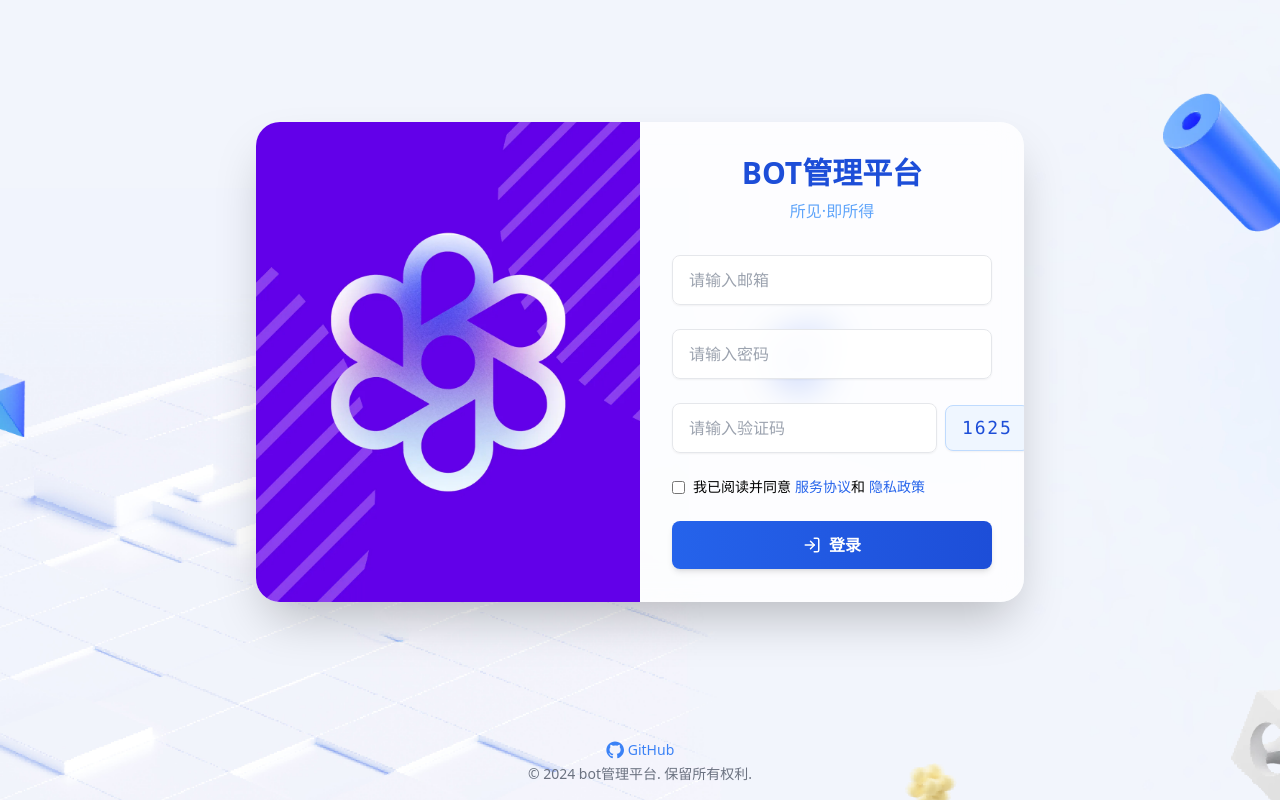
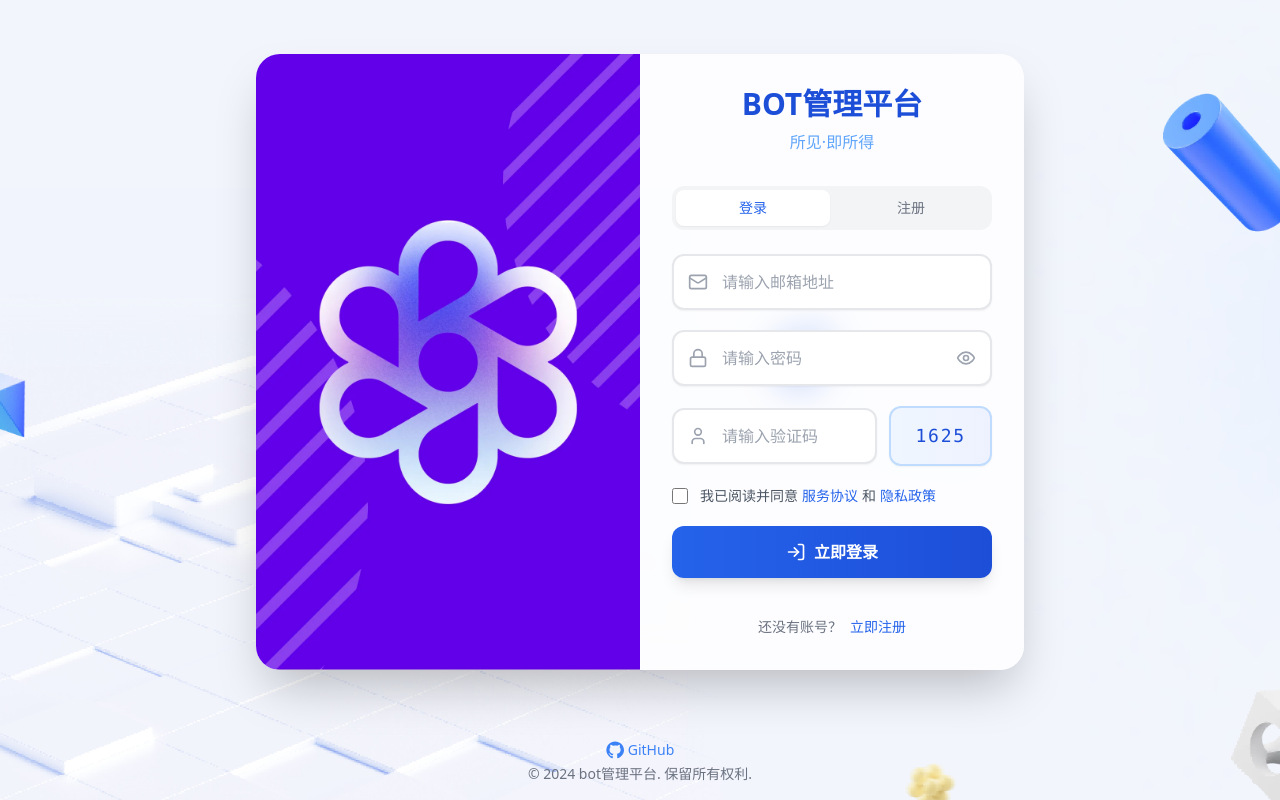
Before and after one commit to kilimro/bot_web_pro, a React (Vite) app: page /login in a window 1280 px wide. Built offline with nearby package versions, Linux system fonts and the light colour scheme; no server answers; the HTML template or start-up script is replaced by a standard one.

Commit message:
优化登录页面并添加注册功能

```diff
--- a/src/components/Auth/LoginForm.tsx
+++ b/src/components/Auth/LoginForm.tsx
@@ -1,15 +1,20 @@
 import React, { useState } from 'react';
 import { useNavigate } from 'react-router-dom';
 import { useAuth } from '../../context/AuthContext';
-import { LogIn } from 'lucide-react';
+import { LogIn, UserPlus, Eye, EyeOff, Mail, Lock, User, Shield } from 'lucide-react';
 import { Modal } from 'antd';
+import { supabase } from '../../lib/supabase';
 
 const LoginForm: React.FC = () => {
   const [email, setEmail] = useState('');
   const [password, setPassword] = useState('');
+  const [confirmPassword, setConfirmPassword] = useState('');
   const [error, setError] = useState('');
   const [success, setSuccess] = useState('');
   const [loading, setLoading] = useState(false);
+  const [isRegisterMode, setIsRegisterMode] = useState(false);
+  const [showPassword, setShowPassword] = useState(false);
+  const [showConfirmPassword, setShowConfirmPassword] = useState(false);
   const { login } = useAuth();
   const navigate = useNavigate();
 
@@ -26,7 +31,95 @@ const LoginForm: React.FC = () => {
   };
   React.useEffect(() => { generateCaptcha(); }, []);
 
-  const handleSubmit = async (e: React.FormEvent) => {
+  // 重置表单
+  const resetForm = () => {
+    setEmail('');
+    setPassword('');
+    setConfirmPassword('');
+    setCaptchaInput('');
+    setError('');
+    setSuccess('');
+    generateCaptcha();
+  };
+
+  // 切换模式
+  const toggleMode = () => {
+    setIsRegisterMode(!isRegisterMode);
+    resetForm();
+  };
+
+  // 注册处理
+  const handleRegister = async (e: React.FormEvent) => {
+    e.preventDefault();
+
+    if (!email || !password || !confirmPassword) {
+      setError('请填写所有必填字段');
+      return;
+    }
+
+    if (password !== confirmPassword) {
+      setError('两次输入的密码不一致');
+      return;
+    }
+
+    if (password.length < 6) {
+      setError('密码长度至少6位');
+      return;
+    }
+
+    if (!captchaInput || captchaInput !== captcha) {
+      setError('验证码错误');
+      generateCaptcha();
+      return;
+    }
+
+    if (!checked) {
+      setError('请先同意服务协议和隐私政策');
+      return;
+    }
+
+    try {
+      setLoading(true);
+      setError('');
+      setSuccess('');
+
+      const { data, error } = await supabase.auth.signUp({
+        email,
+        password,
+        options: {
+          emailRedirectTo: `${window.location.origin}/dashboard`
+        }
+      });
+
+      if (error) throw error;
+
+      if (data.user) {
+        setSuccess('注册成功！正在为您登录...');
+        // 注册成功后自动登录
+        setTimeout(async () => {
+          try {
+            await login(email, password);
+            navigate('/dashboard');
+          } catch (loginError) {
+            setError('注册成功但自动登录失败，请手动登录');
+            setIsRegisterMode(false);
+          }
+        }, 1500);
+      }
+    } catch (err: any) {
+      console.error('Registration error:', err);
+      if (err.message?.includes('already registered')) {
+        setError('该邮箱已被注册，请直接登录');
+      } else {
+        setError(err.message || '注册失败，请稍后重试');
+      }
+    } finally {
+      setLoading(false);
+    }
+  };
+
+  // 登录处理
+  const handleLogin = async (e: React.FormEvent) => {
     e.preventDefault();
     if (!email || !password) {
       setError('请输入邮箱和密码');
@@ -59,86 +152,216 @@ const LoginForm: React.FC = () => {
     }
   };
 
+  const handleSubmit = isRegisterMode ? handleRegister : handleLogin;
+
   return (
     <>
-      <form onSubmit={handleSubmit} className="space-y-6">
-        <div>
+      <div className="mb-6 text-center">
+        <div className="flex justify-center space-x-1 bg-gray-100 rounded-xl p-1">
+          <button
+            type="button"
+            onClick={() => !isRegisterMode && toggleMode()}
+            className={`flex-1 py-2 px-4 rounded-lg text-sm font-medium transition-all duration-200 ${
+              !isRegisterMode
+                ? 'bg-white text-blue-600 shadow-sm'
+                : 'text-gray-500 hover:text-gray-700'
+            }`}
+          >
+            登录
+          </button>
+          <button
+            type="button"
+            onClick={() => isRegisterMode && toggleMode()}
+            className={`flex-1 py-2 px-4 rounded-lg text-sm font-medium transition-all duration-200 ${
+              isRegisterMode
+                ? 'bg-white text-blue-600 shadow-sm'
+                : 'text-gray-500 hover:text-gray-700'
+            }`}
+          >
+            注册
+          </button>
+        </div>
+      </div>
+
+      <form onSubmit={handleSubmit} className="space-y-5">
+        {/* 邮箱输入框 */}
+        <div className="relative">
+          <div className="absolute inset-y-0 left-0 pl-4 flex items-center pointer-events-none">
+            <Mail size={20} className="text-gray-400" />
+          </div>
           <input
             id="email"
             type="email"
             value={email}
             onChange={(e) => setEmail(e.target.value)}
-            className="w-full px-4 py-3 rounded-lg border border-gray-200 focus:ring-2 focus:ring-blue-500 focus:outline-none text-gray-800 bg-white bg-opacity-90 placeholder-gray-400 text-base shadow-sm"
-            placeholder="请输入邮箱"
+            className="w-full pl-12 pr-4 py-3.5 rounded-xl border-2 border-gray-200 focus:border-blue-500 focus:ring-4 focus:ring-blue-100 transition-all duration-200 text-gray-800 bg-white placeholder-gray-400 text-base shadow-sm hover:border-gray-300"
+            placeholder="请输入邮箱地址"
             required
           />
         </div>
-        <div>
+
+        {/* 密码输入框 */}
+        <div className="relative">
+          <div className="absolute inset-y-0 left-0 pl-4 flex items-center pointer-events-none">
+            <Lock size={20} className="text-gray-400" />
+          </div>
           <input
             id="password"
-            type="password"
+            type={showPassword ? 'text' : 'password'}
             value={password}
             onChange={(e) => setPassword(e.target.value)}
-            className="w-full px-4 py-3 rounded-lg border border-gray-200 focus:ring-2 focus:ring-blue-500 focus:outline-none text-gray-800 bg-white bg-opacity-90 placeholder-gray-400 text-base shadow-sm"
-            placeholder="请输入密码"
+            className="w-full pl-12 pr-12 py-3.5 rounded-xl border-2 border-gray-200 focus:border-blue-500 focus:ring-4 focus:ring-blue-100 transition-all duration-200 text-gray-800 bg-white placeholder-gray-400 text-base shadow-sm hover:border-gray-300"
+            placeholder={isRegisterMode ? "请设置密码（至少6位）" : "请输入密码"}
             required
           />
+          <button
+            type="button"
+            onClick={() => setShowPassword(!showPassword)}
+            className="absolute inset-y-0 right-0 pr-4 flex items-center text-gray-400 hover:text-gray-600 transition-colors"
+          >
+            {showPassword ? <EyeOff size={20} /> : <Eye size={20} />}
+          </button>
         </div>
-        <div className="flex items-center gap-2">
+
+        {/* 确认密码输入框（仅注册模式显示） */}
+        {isRegisterMode && (
+          <div className="relative">
+            <div className="absolute inset-y-0 left-0 pl-4 flex items-center pointer-events-none">
+              <Shield size={20} className="text-gray-400" />
+            </div>
+            <input
+              id="confirmPassword"
+              type={showConfirmPassword ? 'text' : 'password'}
+              value={confirmPassword}
+              onChange={(e) => setConfirmPassword(e.target.value)}
+              className="w-full pl-12 pr-12 py-3.5 rounded-xl border-2 border-gray-200 focus:border-blue-500 focus:ring-4 focus:ring-blue-100 transition-all duration-200 text-gray-800 bg-white placeholder-gray-400 text-base shadow-sm hover:border-gray-300"
+              placeholder="请再次输入密码"
+              required
+            />
+            <button
+              type="button"
+              onClick={() => setShowConfirmPassword(!showConfirmPassword)}
+              className="absolute inset-y-0 right-0 pr-4 flex items-center text-gray-400 hover:text-gray-600 transition-colors"
+            >
+              {showConfirmPassword ? <EyeOff size={20} /> : <Eye size={20} />}
+            </button>
+          </div>
+        )}
+
+        {/* 验证码输入框 */}
+        <div className="flex items-center gap-3">
+          <div className="flex-1 relative">
+            <div className="absolute inset-y-0 left-0 pl-4 flex items-center pointer-events-none">
+              <User size={20} className="text-gray-400" />
+            </div>
             <input
               id="captcha"
               type="text"
               value={captchaInput}
               onChange={(e) => setCaptchaInput(e.target.value)}
-            className="flex-1 px-4 py-3 rounded-lg border border-gray-200 focus:ring-2 focus:ring-blue-500 focus:outline-none text-gray-800 bg-white bg-opacity-90 placeholder-gray-400 text-base shadow-sm"
+              className="w-full pl-12 pr-4 py-3.5 rounded-xl border-2 border-gray-200 focus:border-blue-500 focus:ring-4 focus:ring-blue-100 transition-all duration-200 text-gray-800 bg-white placeholder-gray-400 text-base shadow-sm hover:border-gray-300"
               placeholder="请输入验证码"
               maxLength={4}
               inputMode="numeric"
               required
             />
-          <span className="inline-block px-4 py-2 rounded-lg bg-blue-50 text-blue-700 font-mono text-lg tracking-widest select-none cursor-pointer border border-blue-200 shadow-sm" onClick={generateCaptcha} title="点击刷新验证码">{captcha}</span>
           </div>
+          <div
+            className="px-6 py-3.5 rounded-xl bg-gradient-to-r from-blue-50 to-indigo-50 border-2 border-blue-200 text-blue-700 font-mono text-lg tracking-widest select-none cursor-pointer hover:from-blue-100 hover:to-indigo-100 transition-all duration-200 shadow-sm hover:shadow-md"
+            onClick={generateCaptcha}
+            title="点击刷新验证码"
+          >
+            {captcha}
+          </div>
+        </div>
+
+        {/* 协议勾选 */}
         <div className="flex items-center justify-between">
-          <label className="flex items-center text-sm">
-            <input type="checkbox" checked={checked} onChange={e => setChecked(e.target.checked)} className="mr-2" />
-            我已阅读并同意
-            <span className="text-blue-600 cursor-pointer ml-1" onClick={() => setShowAgreement(true)}>服务协议</span>
-            和
-            <span className="text-blue-600 cursor-pointer ml-1" onClick={() => setShowAgreement(true)}>隐私政策</span>
+          <label className="flex items-center text-sm cursor-pointer">
+            <input
+              type="checkbox"
+              checked={checked}
+              onChange={e => setChecked(e.target.checked)}
+              className="mr-3 w-4 h-4 text-blue-600 border-2 border-gray-300 rounded focus:ring-blue-500 focus:ring-2"
+            />
+            <span className="text-gray-600">我已阅读并同意</span>
+            <span className="text-blue-600 hover:text-blue-800 cursor-pointer ml-1 font-medium" onClick={() => setShowAgreement(true)}>服务协议</span>
+            <span className="text-gray-600 mx-1">和</span>
+            <span className="text-blue-600 hover:text-blue-800 cursor-pointer font-medium" onClick={() => setShowAgreement(true)}>隐私政策</span>
           </label>
         </div>
+
+        {/* 错误和成功提示 */}
         {error && (
-          <div className="p-2 bg-red-100 text-red-600 rounded text-sm flex items-center">{error}</div>
+          <div className="p-3 bg-red-50 border border-red-200 text-red-700 rounded-xl text-sm flex items-center shadow-sm">
+            <div className="w-2 h-2 bg-red-500 rounded-full mr-3 flex-shrink-0"></div>
+            {error}
+          </div>
         )}
         {success && (
-          <div className="p-2 bg-green-100 text-green-600 rounded text-sm flex items-center">{success}</div>
+          <div className="p-3 bg-green-50 border border-green-200 text-green-700 rounded-xl text-sm flex items-center shadow-sm">
+            <div className="w-2 h-2 bg-green-500 rounded-full mr-3 flex-shrink-0"></div>
+            {success}
+          </div>
         )}
+
+        {/* 提交按钮 */}
         <button
           type="submit"
           disabled={loading}
-          className={`w-full bg-gradient-to-r from-blue-600 to-blue-700 hover:from-blue-700 hover:to-blue-800 text-white font-bold py-3 px-4 rounded-lg focus:outline-none focus:ring-2 focus:ring-blue-500 focus:ring-opacity-50 flex items-center justify-center transition-all duration-150 hover:scale-[1.02] shadow-md ${loading ? 'opacity-70 cursor-not-allowed' : ''}`}
+          className={`w-full bg-gradient-to-r from-blue-600 to-blue-700 hover:from-blue-700 hover:to-blue-800 text-white font-bold py-3.5 px-4 rounded-xl focus:outline-none focus:ring-4 focus:ring-blue-200 flex items-center justify-center transition-all duration-200 hover:scale-[1.02] shadow-lg hover:shadow-xl text-base ${loading ? 'opacity-70 cursor-not-allowed' : ''}`}
         >
           {loading ? (
             <span className="flex items-center">
-              <svg className="animate-spin -ml-1 mr-2 h-4 w-4 text-white" xmlns="http://www.w3.org/2000/svg" fill="none" viewBox="0 0 24 24">
+              <svg className="animate-spin -ml-1 mr-3 h-5 w-5 text-white" xmlns="http://www.w3.org/2000/svg" fill="none" viewBox="0 0 24 24">
                 <circle className="opacity-25" cx="12" cy="12" r="10" stroke="currentColor" strokeWidth="4"></circle>
                 <path className="opacity-75" fill="currentColor" d="M4 12a8 8 0 018-8V0C5.373 0 0 5.373 0 12h4zm2 5.291A7.962 7.962 0 014 12H0c0 3.042 1.135 5.824 3 7.938l3-2.647z"></path>
               </svg>
-              登录中...
+              {isRegisterMode ? '注册中...' : '登录中...'}
             </span>
           ) : (
             <span className="flex items-center">
-              <LogIn size={18} className="mr-2" />
-              登录
+              {isRegisterMode ? (
+                <>
+                  <UserPlus size={20} className="mr-2" />
+                  立即注册
+                </>
+              ) : (
+                <>
+                  <LogIn size={20} className="mr-2" />
+                  立即登录
+                </>
+              )}
             </span>
           )}
         </button>
+
+        {/* 切换模式提示 */}
+        <div className="text-center pt-4">
+          <span className="text-gray-500 text-sm">
+            {isRegisterMode ? '已有账号？' : '还没有账号？'}
+          </span>
+          <button
+            type="button"
+            onClick={toggleMode}
+            className="ml-2 text-blue-600 hover:text-blue-800 font-medium text-sm transition-colors"
+          >
+            {isRegisterMode ? '立即登录' : '立即注册'}
+          </button>
+        </div>
       </form>
+
       {/* 协议弹窗 */}
-      <Modal open={showAgreement} onCancel={() => setShowAgreement(false)} footer={null} title="服务协议与隐私政策">
+      <Modal
+        open={showAgreement}
+        onCancel={() => setShowAgreement(false)}
+        footer={null}
+        title="服务协议与隐私政策"
+        width={600}
+      >
         <div className="max-h-96 overflow-y-auto p-2 text-gray-700 text-sm">
           <h3 className="font-bold mb-2">服务协议</h3>
-          <p>
+          <p className="mb-4">
             本项目 <a href="https://github.com/kilimro/bot_web" target="_blank" className="text-blue-600 underline">kilimro/bot_web</a> 为开源项目，仅供学习与技术交流使用。<br/>
             严禁将本项目用于任何商业用途，包括但不限于以本项目为基础进行产品开发、销售、运营等。<br/>
             如因违反本协议造成的任何法律责任，均由使用者自行承担，项目作者不承担任何责任。<br/>
```
Lines whose indentation alone changed are shown as unchanged.
